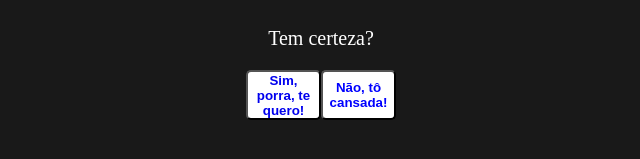
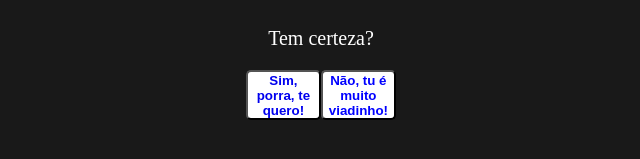
Before and after one commit to PlquestOficial/alinegift, a plain HTML site: page index2.html in a window 1280 px wide. Shown: the part 345-504 px from the top of the page, without its empty margins (319-959 px from the left). Drawn offline with Linux system fonts and the light colour scheme.

Commit message:
Atualizar o index2.html

```diff
--- a/index2.html
+++ b/index2.html
@@ -52,7 +52,7 @@ button {
             <button>
                 <a href="index3.html">Sim, porra, te quero!</a>
             </button>
-            <button id="no">Não, tô cansada!</button>
+            <button id="no">Não, tu é muito viadinho!</button>
         </div>
     </div>
 </body>
```
